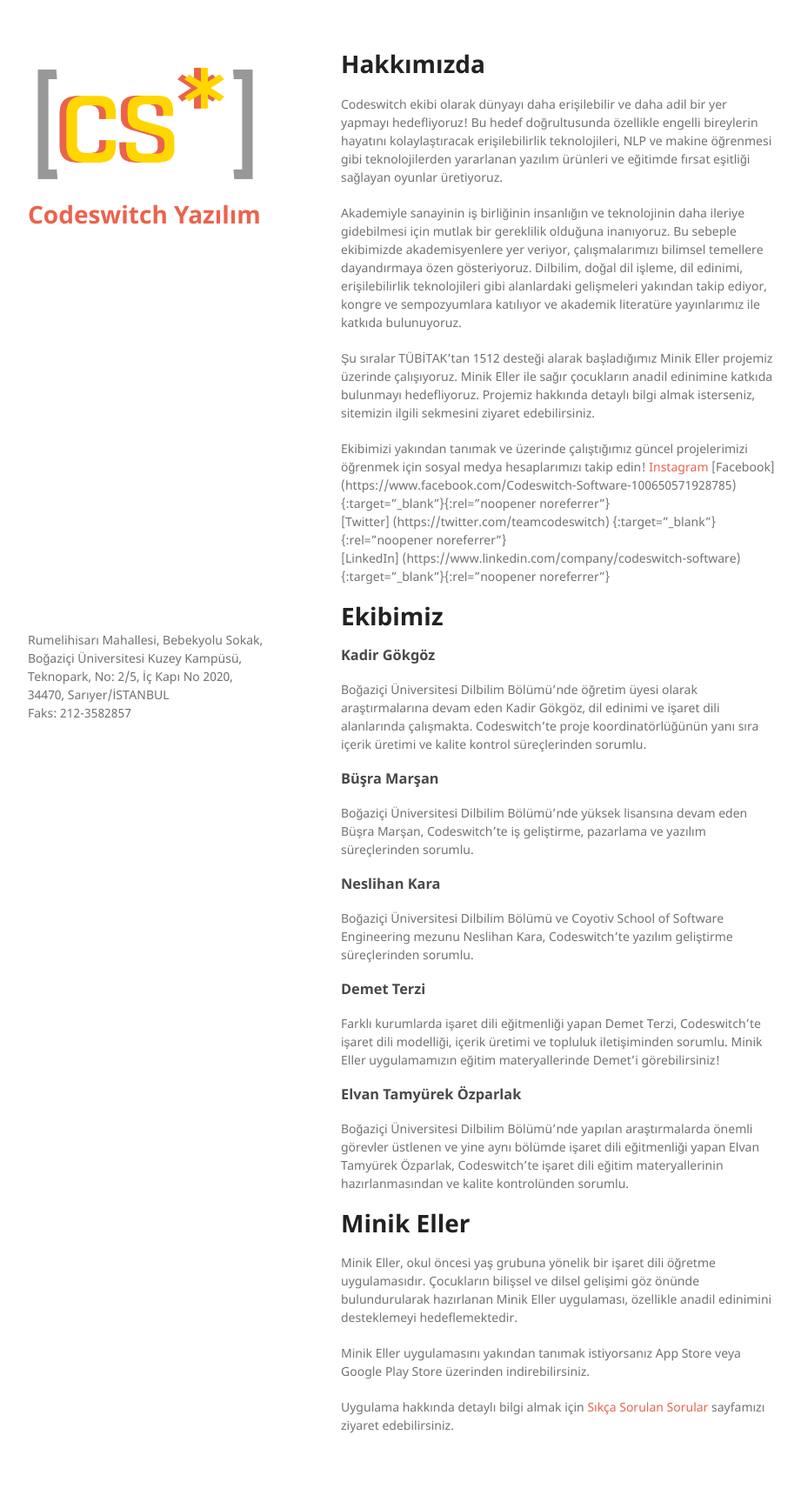
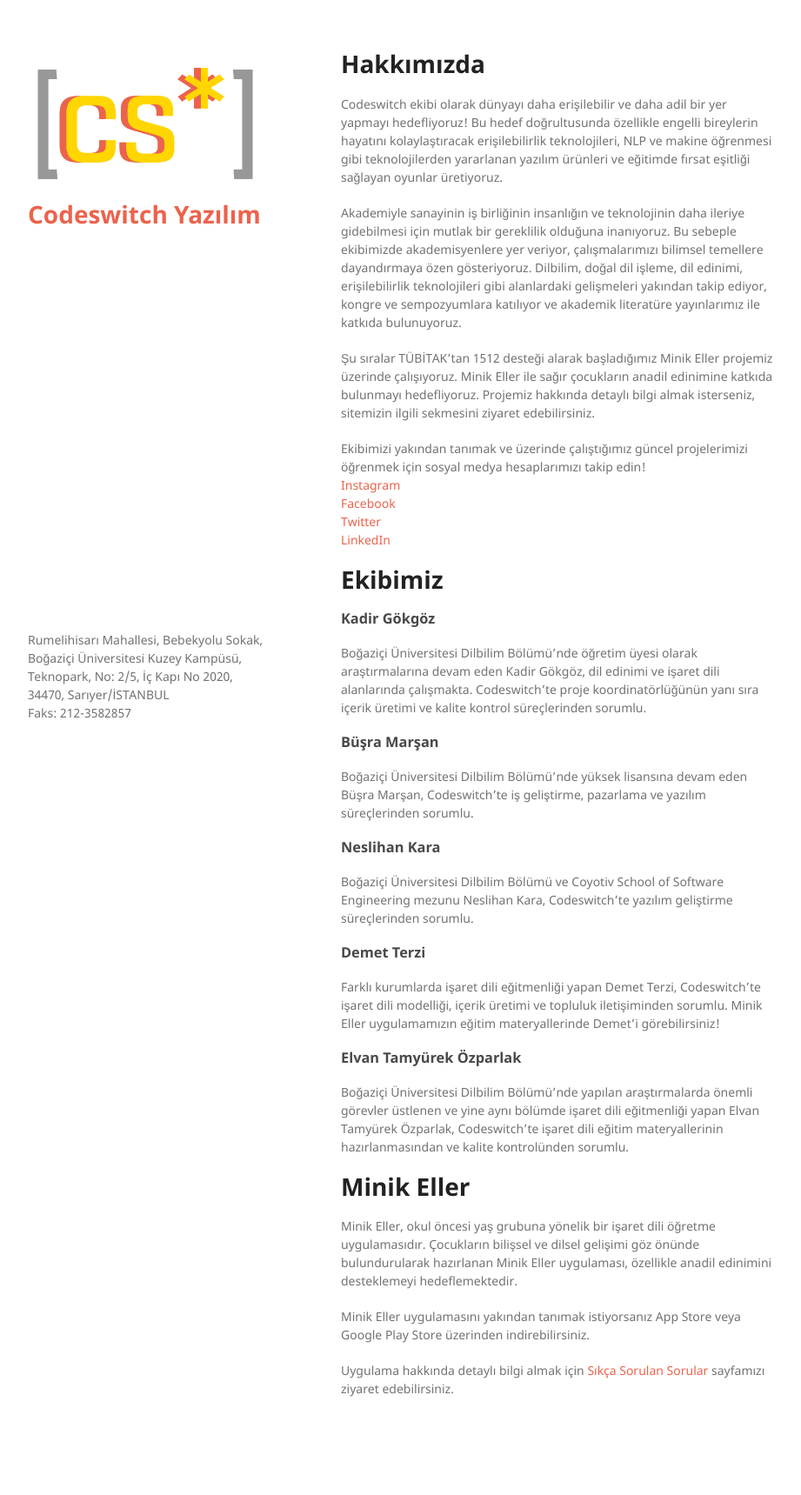
Before and after one commit to codeswitch-software/codeswitchsoftware.github.io, a Jekyll site: the page built from index.md, in a window 1280 px wide. Shown: the whole page at 87% size, without its empty margins (178-1099 px from the left). Built offline with Jekyll 4.4.1, drawn with Linux system fonts in a browser that asks for light colours; our own code applies the rules of GitHub Pages for plain Markdown files; after the commit the page ends 1677 px from its top, so only the background shows below that.

Commit message:
Update index.md

```diff
--- a/index.md
+++ b/index.md
@@ -9,11 +9,11 @@ Akademiyle sanayinin iş birliğinin insanlığın ve teknolojinin daha ileriye
 
 Şu sıralar TÜBİTAK’tan 1512 desteği alarak başladığımız Minik Eller projemiz üzerinde çalışıyoruz. Minik Eller ile sağır çocukların anadil edinimine katkıda bulunmayı hedefliyoruz. Projemiz hakkında detaylı bilgi almak isterseniz, sitemizin ilgili sekmesini ziyaret edebilirsiniz.
 
-Ekibimizi yakından tanımak ve üzerinde çalıştığımız güncel projelerimizi öğrenmek için sosyal medya hesaplarımızı takip edin!
-<a href="https://www.instagram.com/teamcodeswitch" target="_blank" rel="noopener noreferrer">Instagram</a>
-[Facebook] (https://www.facebook.com/Codeswitch-Software-100650571928785) {:target="_blank"}{:rel="noopener noreferrer"} <br>
-[Twitter] (https://twitter.com/teamcodeswitch) {:target="_blank"}{:rel="noopener noreferrer"} <br>
-[LinkedIn] (https://www.linkedin.com/company/codeswitch-software) {:target="_blank"}{:rel="noopener noreferrer"} <br>
+Ekibimizi yakından tanımak ve üzerinde çalıştığımız güncel projelerimizi öğrenmek için sosyal medya hesaplarımızı takip edin! <br>
+<a href="https://www.instagram.com/teamcodeswitch" target="_blank" rel="noopener noreferrer">Instagram</a> <br>
+<a href="https://www.facebook.com/Codeswitch-Software-100650571928785" target="_blank" rel="noopener noreferrer">Facebook</a> <br>
+<a href="https://twitter.com/teamcodeswitch" target="_blank" rel="noopener noreferrer">Twitter</a> <br>
+<a href="https://www.linkedin.com/company/codeswitch-software" target="_blank" rel="noopener noreferrer">LinkedIn</a> <br>
 
 # Ekibimiz
 ### Kadir Gökgöz
```
